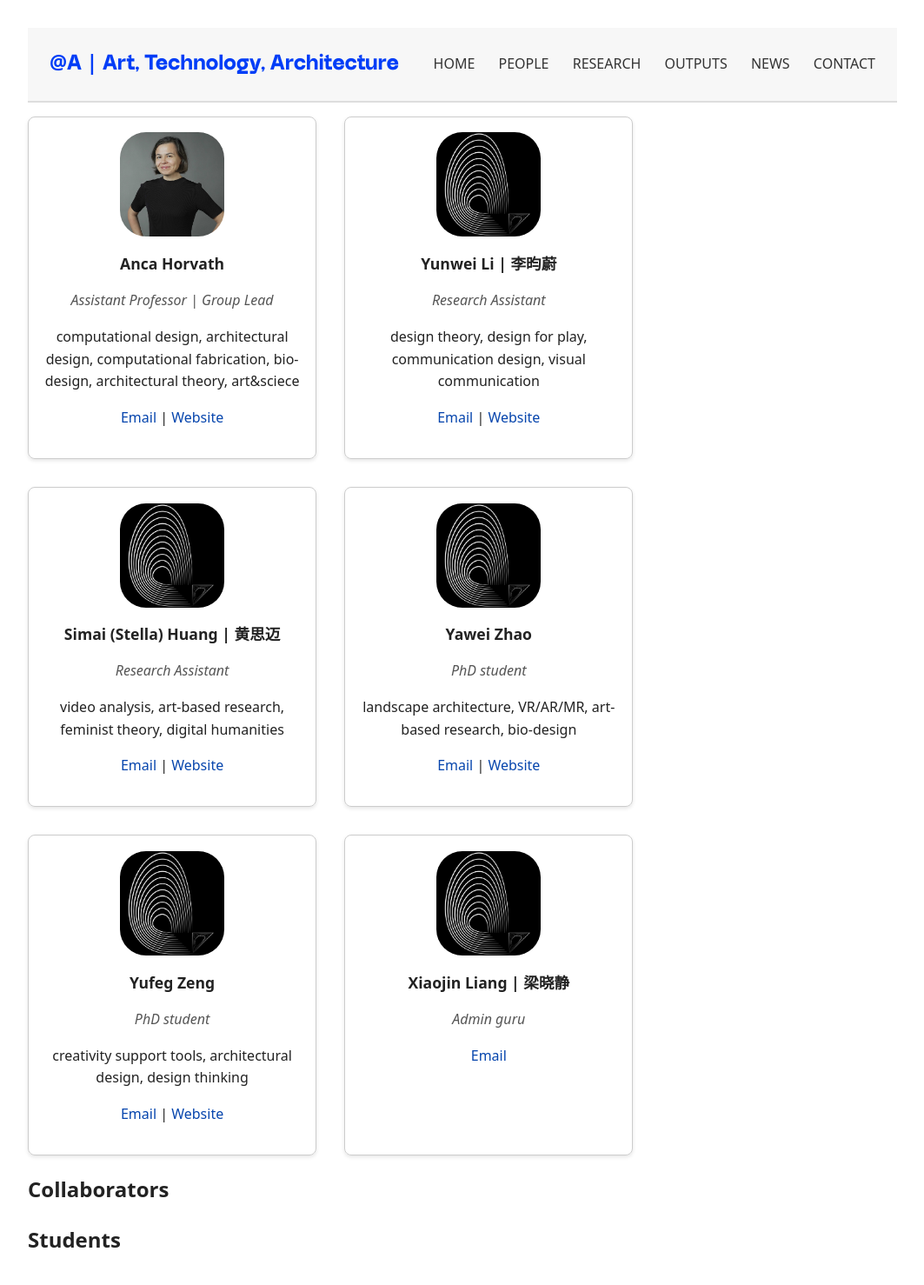
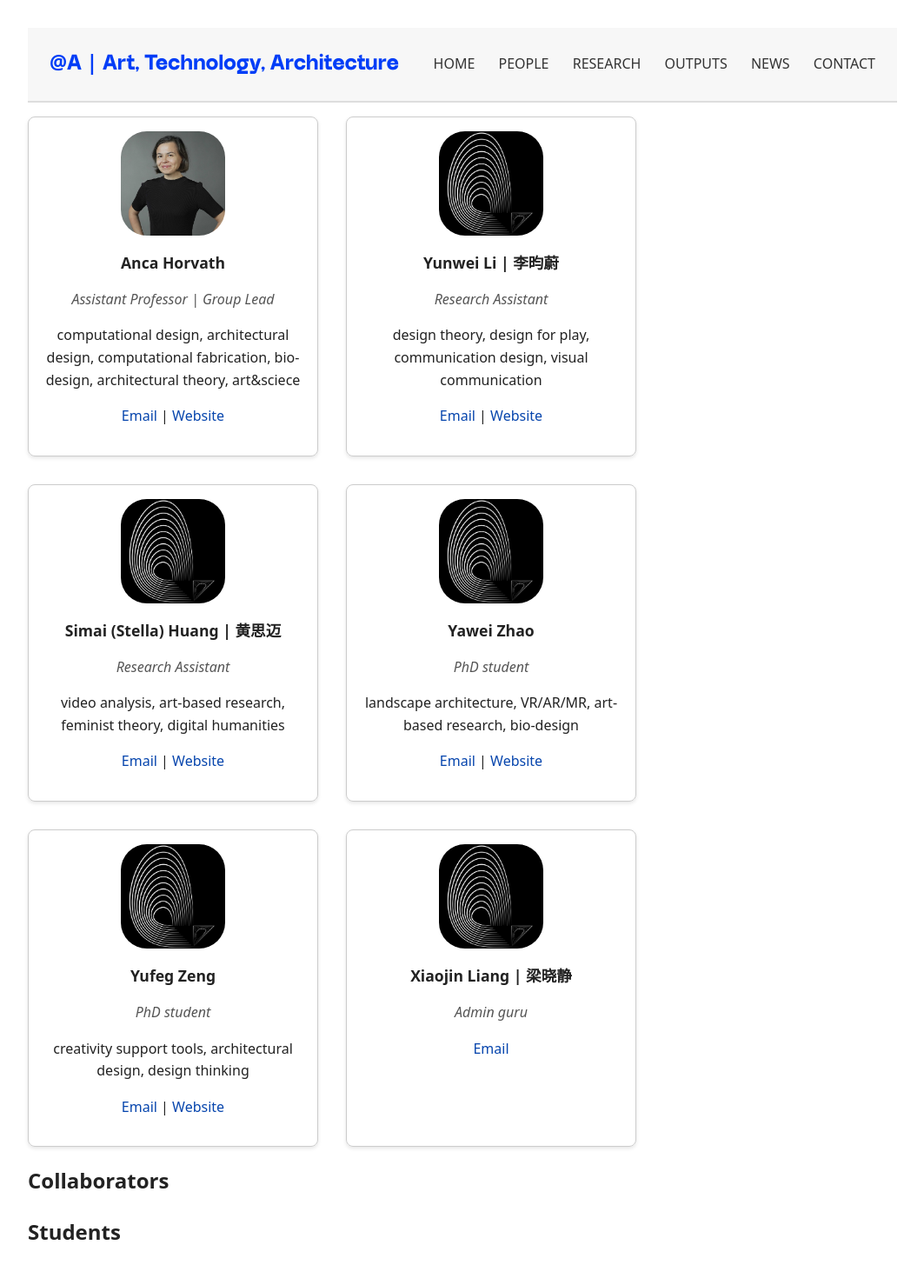
Before and after one commit to anqua/at-a, a Jekyll site: the page built from people.md, in a window 1280 px wide. Shown: the whole page at 87% size, without its empty margins (108-1171 px from the left). Built offline with Jekyll 4.4.1, drawn with Linux system fonts in a browser that asks for light colours; some web fonts are replaced.

Commit message:
Update style.css

```diff
--- a/assets/css/style.css
+++ b/assets/css/style.css
@@ -155,8 +155,8 @@ h1 {
 
 .person-card {
   border: 1px solid #ccc;
-  padding: 1.1em;
-  flex: 0 1 295px;
+  padding: 1em;
+  flex: 0 1 300px;
   text-align: center;
   border-radius: 8px;
   box-shadow: 0 2px 4px rgba(0,0,0,0.1);
```
